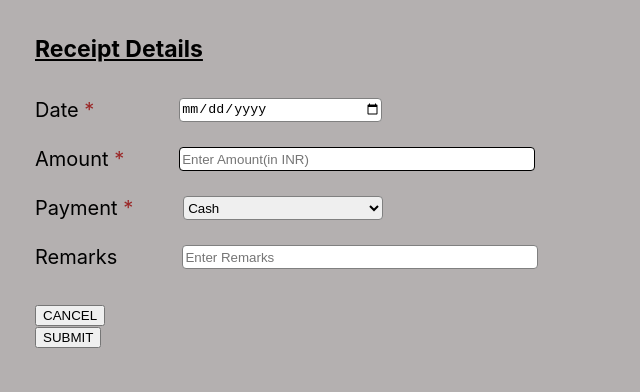
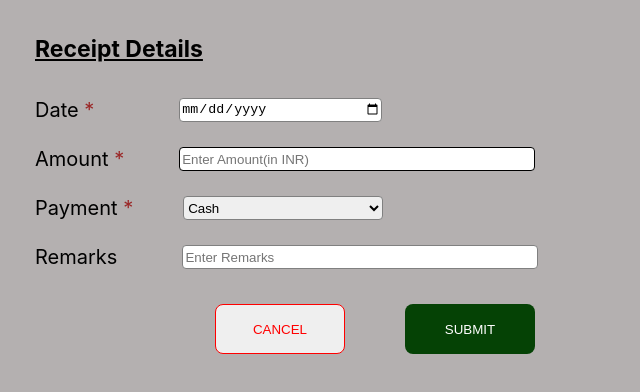
Before and after one commit to iBharath01/OnitoTech-assignment, a React (Create React App) app: page / in a window 1280 px wide. Shown: the top 392 px of the page, without its empty margins (0-640 px from the left). Built offline with nearby package versions, Linux system fonts and the light colour scheme.

Commit message:
add button styles

```diff
--- a/src/App.css
+++ b/src/App.css
@@ -53,12 +53,31 @@
   gap: 65px;
 }
 
-.label {
-  display: flex;
-  justify-content: space-between;
-}
-
 .remarks {
   font-size: 20px;
   font-weight: 400;
 }
+
+.buttons {
+    display: flex;
+    flex-direction: row;
+    gap: 60px;
+    margin-left: 180px;
+  }
+
+  .cancel_button {
+    height: 50px;
+    width: 130px;
+    border-radius: 8px;
+    border: 1px solid red;
+    color: red;
+  }
+
+  .submit_button {
+    height: 50px;
+    width: 130px;
+    border-radius: 8px;
+    background-color: rgb(5, 66, 5);
+    color: white;
+    border: none;
+  }
```
